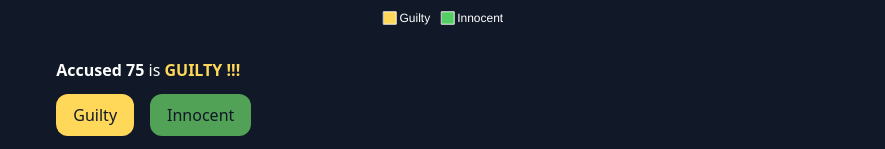
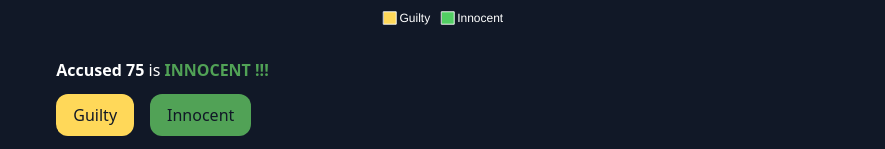
Before and after one commit to alaincodes/miasin, a Nuxt app: page /cases in a window 1280 px wide. Shown: the part 2457-2606 px from the top of the page, without its empty margins (197-1082 px from the left). Built offline with nearby package versions, Linux system fonts and the light colour scheme.

Commit message:
fix verdict change

```diff
--- a/components/Cases.vue
+++ b/components/Cases.vue
@@ -10,8 +10,8 @@ const fakeContentStore = useFakeContentStore();
 	>
 		<ul class="flex flex-col divide-y divide-c-yellow-1">
 			<li
-				v-for="item in fakeContentStore.cases"
-				:key="item.id"
+				v-for="(item, index) in fakeContentStore.cases"
+				:key="index"
 				@click="fakeContentStore.selectCase(item)"
 			>
 				<div
@@ -54,12 +54,16 @@ const fakeContentStore = useFakeContentStore();
 						<span
 							class="font-bold uppercase"
 							:class="
-								item.judgement === 'Guilty'
+								item.guiltyCount > item.innocentCount
 									? 'text-c-yellow-1'
 									: 'text-c-green-3'
 							"
 						>
-							{{ item.judgement }} !!!
+							{{
+								item.guiltyCount > item.innocentCount
+									? "GUILTY !!!"
+									: "INNOCENT !!!"
+							}}
 						</span>
 					</p>
 					<ul class="flex gap-4">
```
Lines whose indentation alone changed are shown as unchanged.
